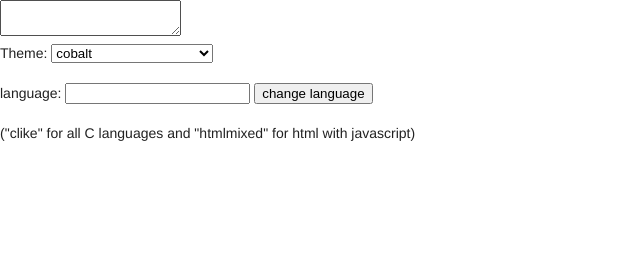
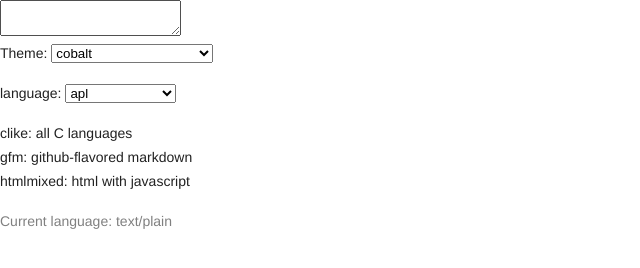
Before and after one commit to ztaylor54/code-editor, a plain HTML site: page code-editor.html in a window 1280 px wide. Shown: the whole page, without its empty margins (0-640 px from the left). Drawn offline with nearby package versions, Linux system fonts and the light colour scheme.

Commit message:
added better language changer

```diff
--- a/code-editor.html
+++ b/code-editor.html
@@ -60,8 +60,7 @@
 <script src="./addon/selection/active-line.js"></script>
 <script src="./addon/edit/matchbrackets.js"></script>
 <script src="./addon/mode/loadmode.js"></script>
-
-
+<script src="./mode/meta.js"></script>
 
 
 <form><textarea id="code" name="code">
@@ -119,10 +118,125 @@
 </select>
 </p>
 
-<p>language: <input type=text  id=mode> <button type=button onclick="change()">change language</button></p>
-<p>("clike" for all C languages and "htmlmixed" for html with javascript)</p>
+<p>language: <select onchange="change()"  id=mode></p>
+    <option>apl</option>
+    <option>asciiarmor</option>
+    <option>asn.1</option>
+    <option>asterisk</option>
+    <option>brainfuck</option>
+    <option>clike</option>
+    <option>clojure</option>
+    <option>cmake</option>
+    <option>cobol</option>
+    <option>coffeescript</option>
+    <option>commonlisp</option>
+    <option>css</option>
+    <option>cypher</option>
+    <option>d</option>
+    <option>dart</option>
+    <option>diff</option>
+    <option>django</option>
+    <option>dockerfile</option>
+    <option>dtd</option>
+    <option>dylan</option>
+    <option>ebnf</option>
+    <option>ecl</option>
+    <option>eiffel</option>
+    <option>elm</option>
+    <option>erlang</option>
+    <option>factor</option>
+    <option>forth</option>
+    <option>fortran</option>
+    <option>gas</option>
+    <option>gfm</option>
+    <option>gherkin</option>
+    <option>go</option>
+    <option>groovy</option>
+    <option>haml</option>
+    <option>handlebars</option>
+    <option>haskell</option>
+    <option>haxe</option>
+    <option>htmlembedded</option>
+    <option>htmlmixed</option>
+    <option>http</option>
+    <option>idl</option>
+    <option>jade</option>
+    <option>javascript</option>
+    <option>jinja2</option>
+    <option>julia</option>
+    <option>livescript</option>
+    <option>lua</option>
+    <option>markdown</option>
+    <option>mathematica</option>
+    <option>mirc</option>
+    <option>mllike</option>
+    <option>modelica</option>
+    <option>mscgen</option>
+    <option>mumps</option>
+    <option>nginx</option>
+    <option>nsis</option>
+    <option>ntriples</option>
+    <option>octave</option>
+    <option>oz</option>
+    <option>pascal</option>
+    <option>pegjs</option>
+    <option>perl</option>
+    <option>php</option>
+    <option>pig</option>
+    <option>properties</option>
+    <option>puppet</option>
+    <option>python</option>
+    <option>q</option>
+    <option>r</option>
+    <option>rpm</option>
+    <option>rst</option>
+    <option>ruby</option>
+    <option>rust</option>
+    <option>sass</option>
+    <option>scheme</option>
+    <option>shell</option>
+    <option>sieve</option>
+    <option>slim</option>
+    <option>smalltalk</option>
+    <option>smarty</option>
+    <option>solr</option>
+    <option>soy</option>
+    <option>sparql</option>
+    <option>spreadsheet</option>
+    <option>sql</option>
+    <option>stex</option>
+    <option>stylus</option>
+    <option>swift</option>
+    <option>tcl</option>
+    <option>textile</option>
+    <option>tiddlywiki</option>
+    <option>tiki</option>
+    <option>toml</option>
+    <option>tornado</option>
+    <option>troff</option>
+    <option>ttcn</option>
+    <option>ttcn-cfg</option>
+    <option>turtle</option>
+    <option>twig</option>
+    <option>vb</option>
+    <option>vbscript</option>
+    <option>velocity</option>
+    <option>verilog</option>
+    <option>vhdl</option>
+    <option>vue</option>
+    <option>xml</option>
+    <option>xquery</option>
+    <option>yaml</option>
+    <option>z80</option>
+</select>
+<p>
+clike: all C languages<br>
+gfm: github-flavored markdown<br>
+htmlmixed: html with javascript
+</p>
 
-
+<p></p>
+<p style="color: gray">Current language: <span id="modeinfo">text/plain</span></p>
 
 <script>
 CodeMirror.modeURL = "./mode/%N/%N.js";
@@ -131,6 +245,7 @@ CodeMirror.modeURL = "./mode/%N/%N.js";
     styleActiveLine: true,
     matchBrackets: true,
   });
+
 var modeInput = document.getElementById("mode");
 CodeMirror.on(modeInput, "keypress", function(e) {
   if (e.keyCode == 13) change();
```
